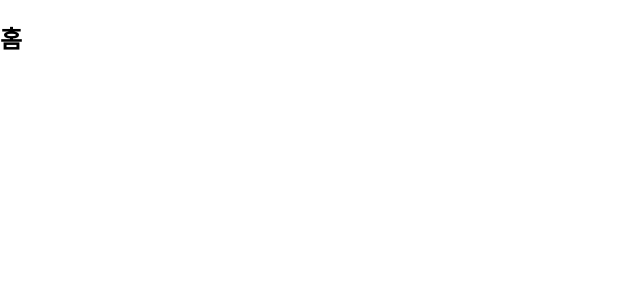
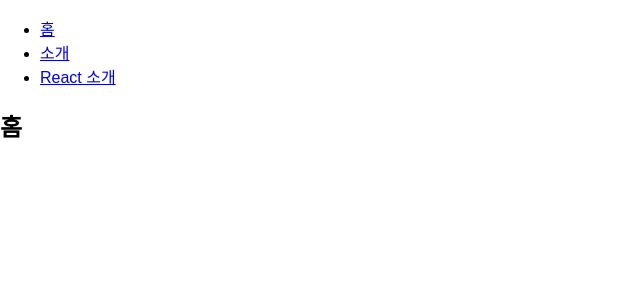
Before and after one commit to smart-cau/react_book_study-from-ch9-, a React (Create React App) app in the folder react-router-tutorial/: page / in a window 1280 px wide. Shown: the top 300 px of the page, without its empty margins (0-640 px from the left). Built offline with nearby package versions, Linux system fonts and the light colour scheme.

Commit message:
Ch 16.4.1 기본 Link

```diff
--- a/react-router-tutorial/src/App.js
+++ b/react-router-tutorial/src/App.js
@@ -2,10 +2,12 @@
 import React from "react";
 import { Route } from "react-router-dom";
 import { Home, About } from "./pages";
+import Menu from "./components/Menu";
 
 const App = () => {
   return (
     <div>
+      <Menu />
       {/* Route 컴포넌트 안에서,
           - path 값으로 경로 설정.
           - component 값으로 경로에 따라 렌터링할 component 설정.
--- /dev/null
+++ b/react-router-tutorial/src/components/Menu.js
@@ -0,0 +1,24 @@
+// 페이지 이동을 위해선 일반적인 a 태그를 쓰면 안됨!
+// Link 컴포넌트를 사용해야 함!
+import React from "react";
+import { Link } from "react-router-dom";
+
+const Menu = () => {
+  return (
+    <div>
+      <ul>
+        <li>
+          <Link to="/">홈</Link>
+        </li>
+        <li>
+          <Link to="about">소개</Link>
+        </li>
+        <li>
+          <Link to="/about/react">React 소개</Link>
+        </li>
+      </ul>
+    </div>
+  );
+};
+
+export default Menu;
```
